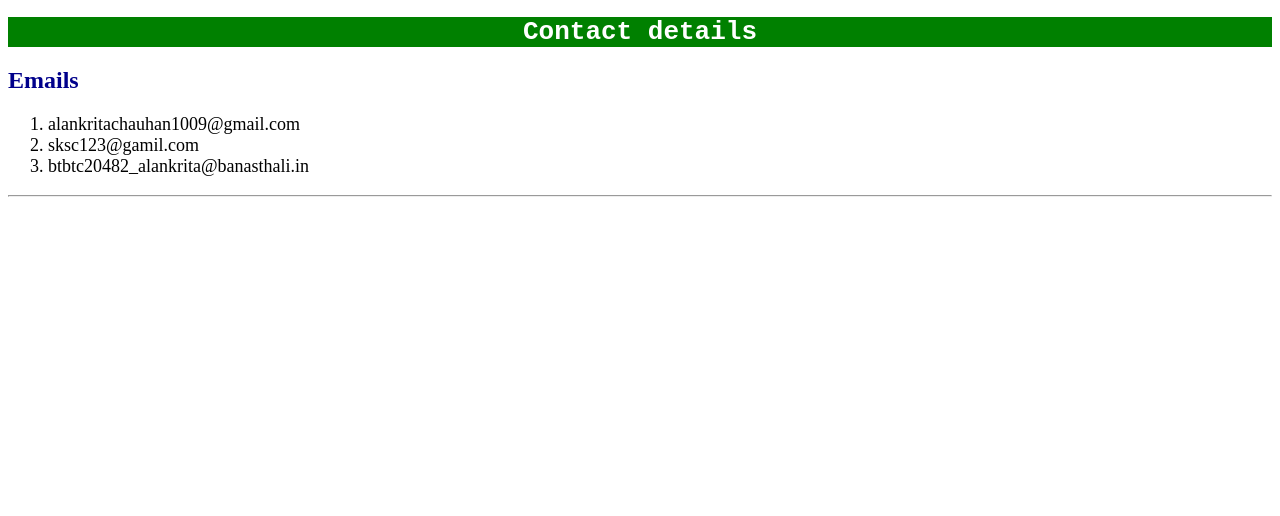
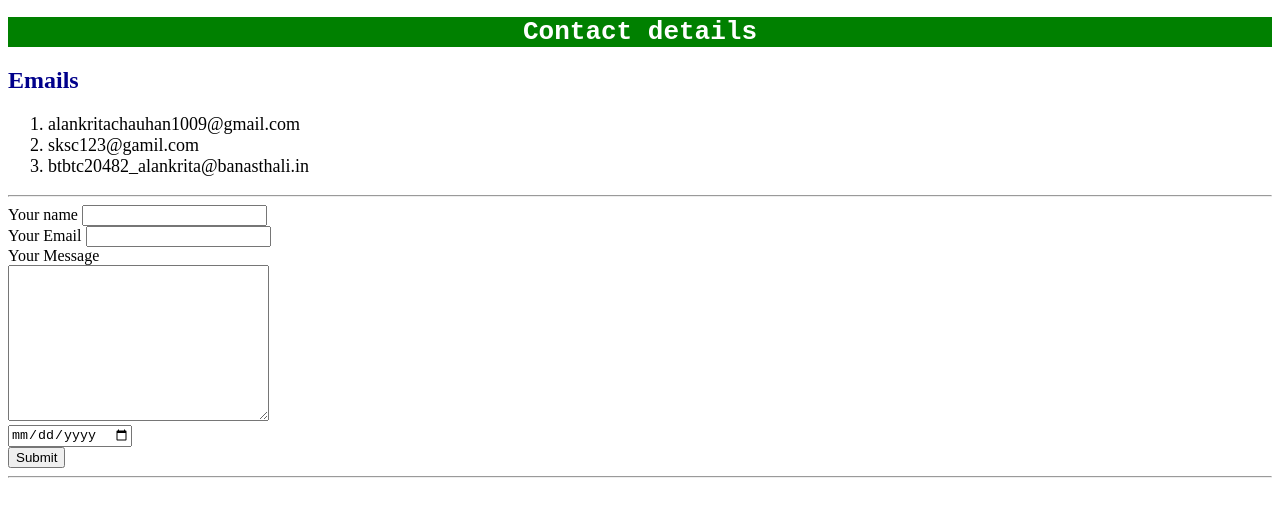
Before and after one commit to AlankritaChauhan/cv, a plain HTML site: page Contant_me.html in a window 1280 px wide. Drawn offline with Linux system fonts and the light colour scheme.

Commit message:
Update Contant_me.html

```diff
--- a/Contant_me.html
+++ b/Contant_me.html
@@ -39,6 +39,18 @@
 
     </div>
     <hr>
+    <form  action="index.html" method="post" enctype="text/plain" >
+      <label>Your name</label>
+      <input type="text" name="name" value=""><br>
+      <lable>Your Email</label>
+      <input type="email" name="" value=""><br>
+       <label>Your Message</label><br>
+       <textarea name="name" rows="10" cols="30"></textarea><br>
+      <input type="date" name="" value=""><br>
+      <input type="submit" name=""><br>
+    </form>
+
+    <hr>
 
 
   </body>
```
